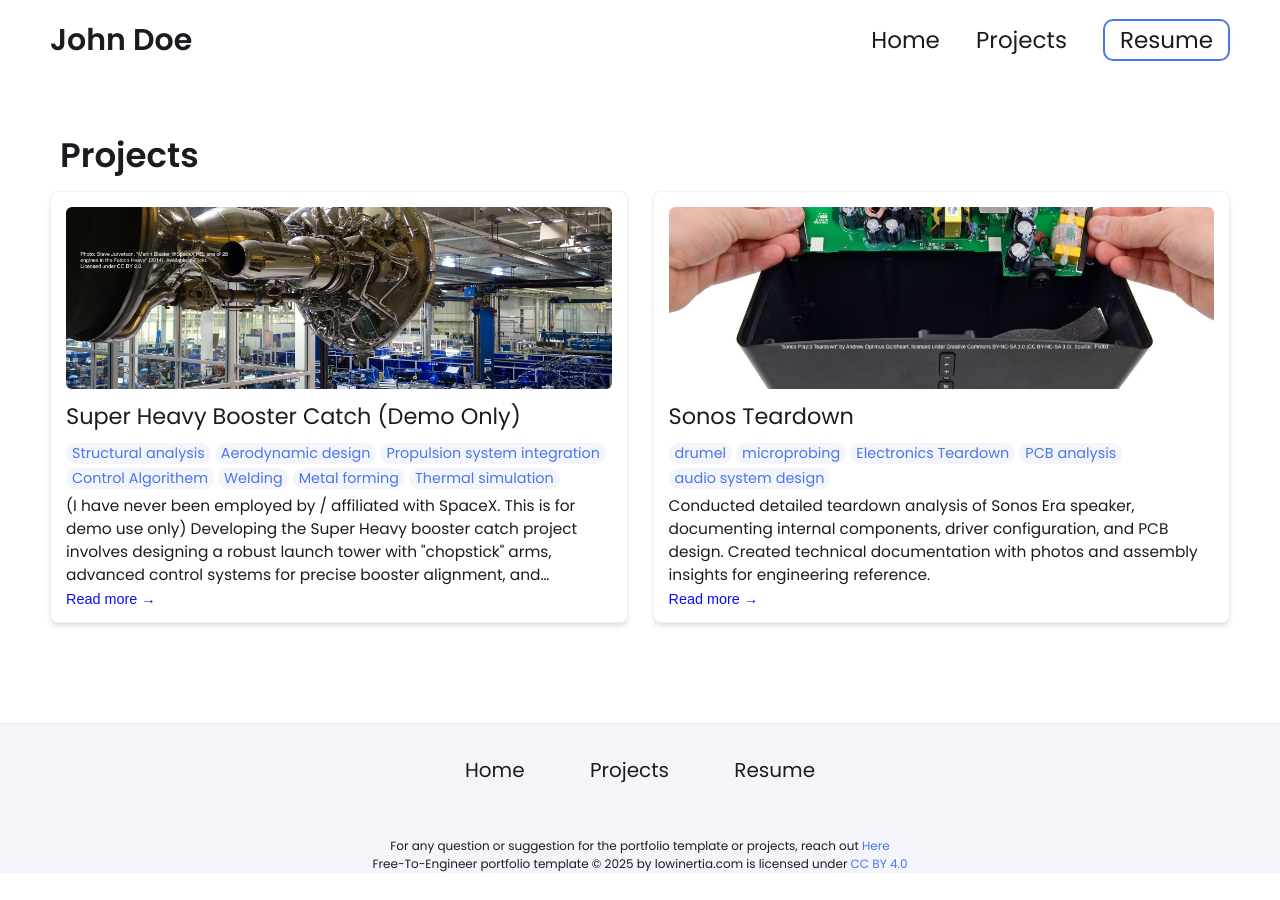
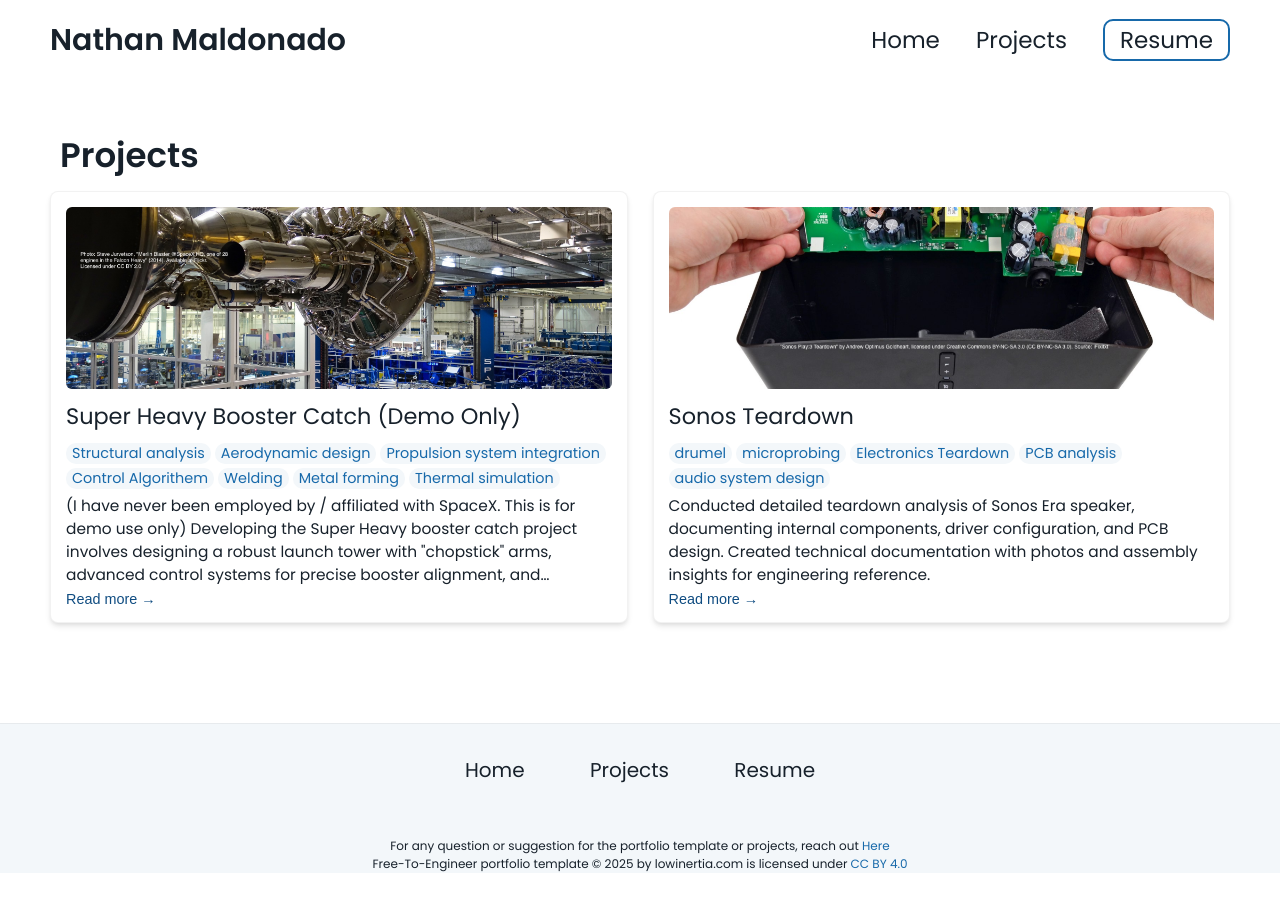
Before and after one commit to natemaldonado15/natemaldonado15.github.io, a Jekyll site: the page built from projects.html, in a window 1280 px wide. Built offline with Jekyll 4.4.1, drawn with Linux system fonts in a browser that asks for light colours; some of the changed lines change nothing that is shown.

Commit message:
Revise portfolio details and skills section
Updated personal information and skills in the Jekyll configuration.

```diff
--- a/_config.yml
+++ b/_config.yml
@@ -1,143 +1,88 @@
-# Welcome to Jekyll!
-#
-# This config file is meant for settings that affect your whole blog, values
-# which you are expected to set up once and rarely edit after that. If you find
-# yourself editing this file very often, consider using Jekyll's data files
-# feature for the data you need to update frequently.
+# Nathan Maldonado Mechanical Engineering Portfolio
+# Global site settings for GitHub Pages. Change the profile-image filename and
+# Formspree endpoint only after those assets and services have been added.
 
-# Main Page Setup
-
-title: John Doe's Portfolio # This is what shows up in the tab of the browser
-
-
+title: "Nathan Maldonado | Mechanical Engineering Portfolio"
+url: "https://natemaldonado15.github.io"
+baseurl: ""
+timezone: "America/New_York"
 
 # Hero Section
-name: John Doe
-headline: headline message
-description: >- # dont remove this line. this will ignore all new lines until the next section
-  Write an awesome intro and discuss your highlights and qualification. You can edit this
-  line in _config.yml. It will appear in your document head meta (for
-  Google search results) and in your feed.xml site description.
+name: "Nathan Maldonado"
+headline: "Mechanical Engineer | Simulation, Prototyping, and Manufacturing Development"
+description: >-
+  Mechanical Engineering M.S. candidate at Worcester Polytechnic Institute with experience
+  in nonlinear simulation, experimental validation, precision grinding, additive-manufacturing
+  post-processing, and rapid prototype development. Former Research Engineer at Saint-Gobain
+  Abrasives, where I supported aerospace grinding trials, vibration root-cause investigations,
+  and manufacturing process improvements. My graduate research develops a force-controlled
+  FEM-SPH model for HydroFlex polishing of additively manufactured metal internal channels.
 
-# Place your profile image in /assets/images/profile-image/folder and edit the file name
-profile_image: ./assets/images/profile-image/avatar.jpeg
+# Upload a professional headshot with this exact filename before publishing.
+profile_image: "/assets/images/profile-image/nathan-maldonado.jpg"
 
+# Upload a public, current resume with this exact filename before publishing.
+resume-url: "/assets/resume/Nathan_Maldonado_Resume.pdf"
 
-# Link your resume
-# You can place your resume in assets/resume/{resume.pdf or add external link such as pdf saved in google drive
-resume-url: https://drive.google.com/file/d/13Z3duVzh-gguPU5r03oJVEE6rV9rd3DS/view?usp=sharing # or /assets/resume/resume.pdf
+# Leave unknown or unused platforms blank. The template displays only populated icons.
+external-links:
+  linkedin: "natemaldonado15"
+  github: "natemaldonado15"
+  stackoverflow: ""
+  medium: ""
+  x-twitter: ""
+  threads: ""
+  instagram: ""
+  youtube: ""
+  discord: ""
+  bluesky: ""
 
+# Skills Section
+skills:
+  - category: "CAD, Design, and Manufacturing"
+    tools:
+      - "SolidWorks"
+      - "Siemens NX"
+      - "CAD/CAM and G-code"
+      - "Design for Manufacturability"
+      - "GD&T and fixture verification"
+      - "Milling, turning, and rapid prototyping"
+  - category: "Simulation and Engineering Analysis"
+    tools:
+      - "ANSYS LS-DYNA"
+      - "ANSYS Fluent"
+      - "Abaqus"
+      - "Nastran"
+      - "Nonlinear FEA and FEM-SPH modeling"
+      - "CFD, structural analysis, and vibration analysis"
+  - category: "Testing, Data, and Optimization"
+    tools:
+      - "Design of Experiments"
+      - "Minitab and JMP"
+      - "MATLAB and Python"
+      - "Frequency-response testing and stiffness modeling"
+      - "Metrology and CMM methods"
+      - "Statistical analysis and root-cause investigation"
+  - category: "Additive Manufacturing and Hardware Prototyping"
+    tools:
+      - "Polymer and metal additive manufacturing"
+      - "Chemical vapor smoothing and post-processing"
+      - "Arduino and sensor integration"
+      - "3D printing and test-fixture development"
+      - "Experimental validation and field testing"
 
-# Set up external links - this will show up as small icons next to your name.
+# Paste only the Formspree endpoint ID here, not the full URL.
+# Example: formspree-key: "abcdwxyz"
+formspree-key: ""
 
-external-links:    # input only your own url slug. The icons with missing entries will not appear.
-  linkedin: test    # https://www.linkedin.com/in/{your url slug}
-  github: leea12    # https://github.com/{your url slug}
-  stackoverflow: test      # https://stackoverflow.com/users/{your url slug}
-  medium:            # https://medium.com/@{your url slug}
-  x-twitter:   # https://x.com/{your url slug}
-  threads:            # https://threads.net/@{your url slug}
-  instragram:       # https://instagram.com/{your url slug}
-  youtube:           # https://youtube.com/@{your url slug}
-  discord:            # https://discord.com/users/{your url slug}
-  bluesky:           # https://bsky.app/profile/{your url slug}
-
-
-# Skills Section - Add the list of your Skills by categories/tools. The indentation for each level needs to be precise.
-skills:
-  - category: 3D Modeling
-    tools:
-    - Onshape
-    - Solidworks
-    - Creo
-    - Fusion 360 (Autodesk)
-    - Blender (for complex shapes or animations)
-    - Siemens NX
-    - Inventor (Autodesk)
-    - CATIA (Dassault Systèmes)
-  - category: Prototyping
-    tools:
-    - SLA
-    - CNC
-    - FDM
-    - SLS
-    - DMLS
-    - PolyJet Printing
-    - Vacuum Casting
-    - Laser Cutting
-    - Water Jet Cutting
-    - Arduino / Raspberry Pi
-    - Breadboarding for circuit testing
-  - category: Design Standards / Practices
-    tools:
-    - GD&T ASME Y14
-    - ISO fits and tolerances
-    - PLM (PTC Windchill / Arena)
-  - category: PCB Design
-    tools:
-    - Altium Designer
-    - Altium
-    - Eagle
-    - KiCad
-  - category: Problem Solving / Risk Management
-    tools:
-    - Root Cause Analysis (e.g., 5 Whys, Fishbone Diagram)
-    - DFMEA / PFMEA
-    - Six Sigma methodologies
-    - Shain Red-X
-
-
-# Contact Form Setup. Setup an account and copy over the key. When someone fills out the form, it will be received in your email.
-formspree-key:   https://formspree.io/f/{8-digit key}
-
-
-
-# Active theme (Updatethis to switch themes). Make sure to keep the indentation the samne.
-colors: # this is the basic theme
-  text: "#1a1c20"
-  border: "#ddd"
-  link: "#4a76ee"
-  highlight: "#0c0cf2"
+# Professional engineering palette
+colors:
+  text: "#17212b"
+  border: "#d4dde6"
+  link: "#1769aa"
+  highlight: "#0f4c81"
   background: "#ffffff"
-  light_background: "#f3f5fb"
-
-# A few examples.
-basic theme:
-  text: "#1a1c20"
-  border: "#ddd"
-  link: "#4a76ee"
-  highlight: "#0c0cf2"
-  background: "#ffffff"
-  light_background: "#f3f5fb"
-
-  mint theme:
-  text: "#2c3333"
-  border: "#e0f2ef"
-  link: "#40b3a2"
-  highlight: "#2a9d8f"
-  background: "#f7fbfa"
-  light_background: "#f0f9f7"
-
-lemon theme:
-  text: "#2d2926"
-  border: "#f7f3e3"
-  link: "#ffc94d"
-  highlight: "#ffb800"
-  background: "#fffdf5"
-  light_background: "#fff9e6"
-
-  pink theme:
-  text: "#2d2d2d"
-  border: "#f8e2e2"
-  link: "#ff8fa3"
-  highlight: "#ff4d6d"
-  background: "#fff8f8"
-  light_background: "#fff5f6"
-
-
-
-
-
+  light_background: "#f3f7fa"
 
 #########################################################################################################
 # Build settings for the site. Editing the below may cause the site to malfunction.
```
